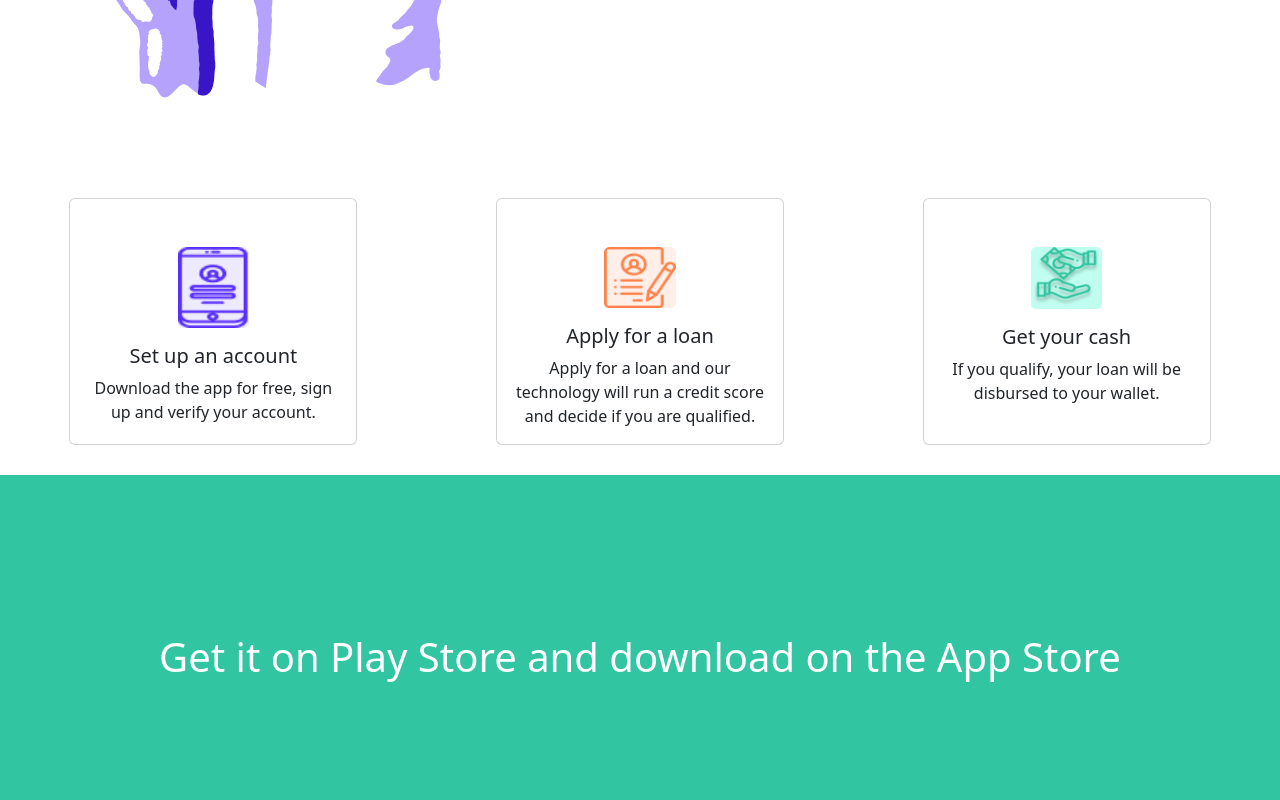
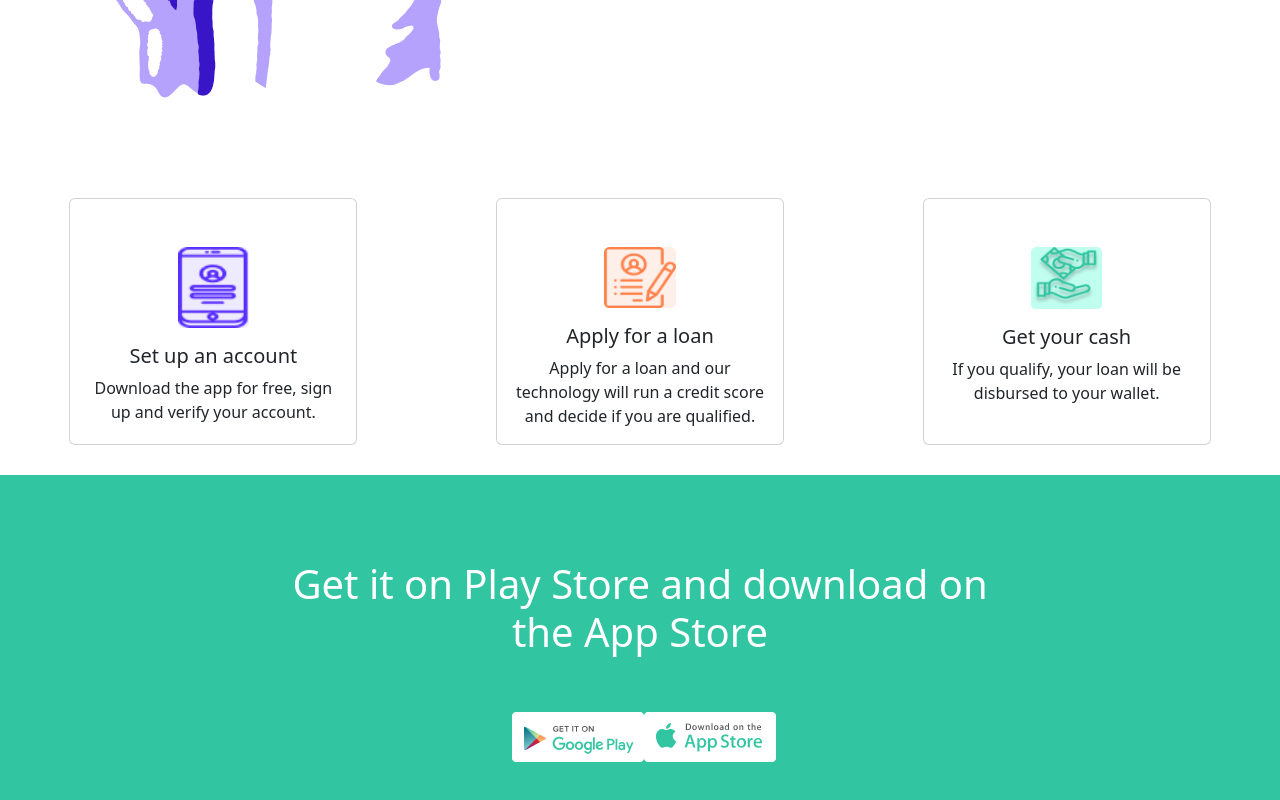
Before and after one commit to rasulbekkomilov/homework, a Vue app: page / in a window 1280 px wide. Shown: the part 929-1729 px from the top of the page. Built offline with nearby package versions, Linux system fonts and the light colour scheme.

Commit message:
footer qismi boshlandi

```diff
--- a/src/App.vue
+++ b/src/App.vue
@@ -3,7 +3,8 @@ import NavbarSection from './components/NavbarSection.vue';
 import HeaderSection from './components/HeaderSection.vue';
 import Options from './components/Options.vue';
 import Card from './components/Cards.vue';
-import Program from './components/Program.vue'
+import Program from './components/Program.vue';
+import Footer from './components/Footer.vue';
 </script>
 
 <template>
@@ -12,6 +13,7 @@ import Program from './components/Program.vue'
   <Options />
   <Card />
   <Program />
+  <Footer />
 </template>
 
 <style>
--- /dev/null
+++ b/src/components/Footer.vue
@@ -0,0 +1,11 @@
+<script setup>
+
+</script>
+
+<template>
+
+</template>
+
+<style scoped>
+
+</style>
--- a/src/components/Program.vue
+++ b/src/components/Program.vue
@@ -23,10 +23,11 @@
 </script>
 
 <template>
-   <div class="programms text-center text-white d-flex justify-content-center align-items-center">
+   <div class="programms w-100 text-center text-white d-flex justify-content-center align-items-center flex-column">
       <h1>Get it on Play Store and download on the App Store</h1>
-      <div class="programms-images">
-
+      <div class="programms-images d-flex justify-content-between mt-5">
+         <img src="@/assets/programms-googleplay.png" alt="Google Play Icon">
+         <img src="@/assets/programms-appstore.png" alt="App Store Icon">
       </div>
    </div>
 </template>
@@ -35,7 +36,12 @@
    .programms {
       margin-top: 30px;
       background-color: #31C5A1;
-      widows: 100%;
       height: 371px;
    }
+   .programms-images {
+      width: 20%;
+   }
+   .programms > h1 {
+      max-width: 700px;
+   }
 </style>
```
